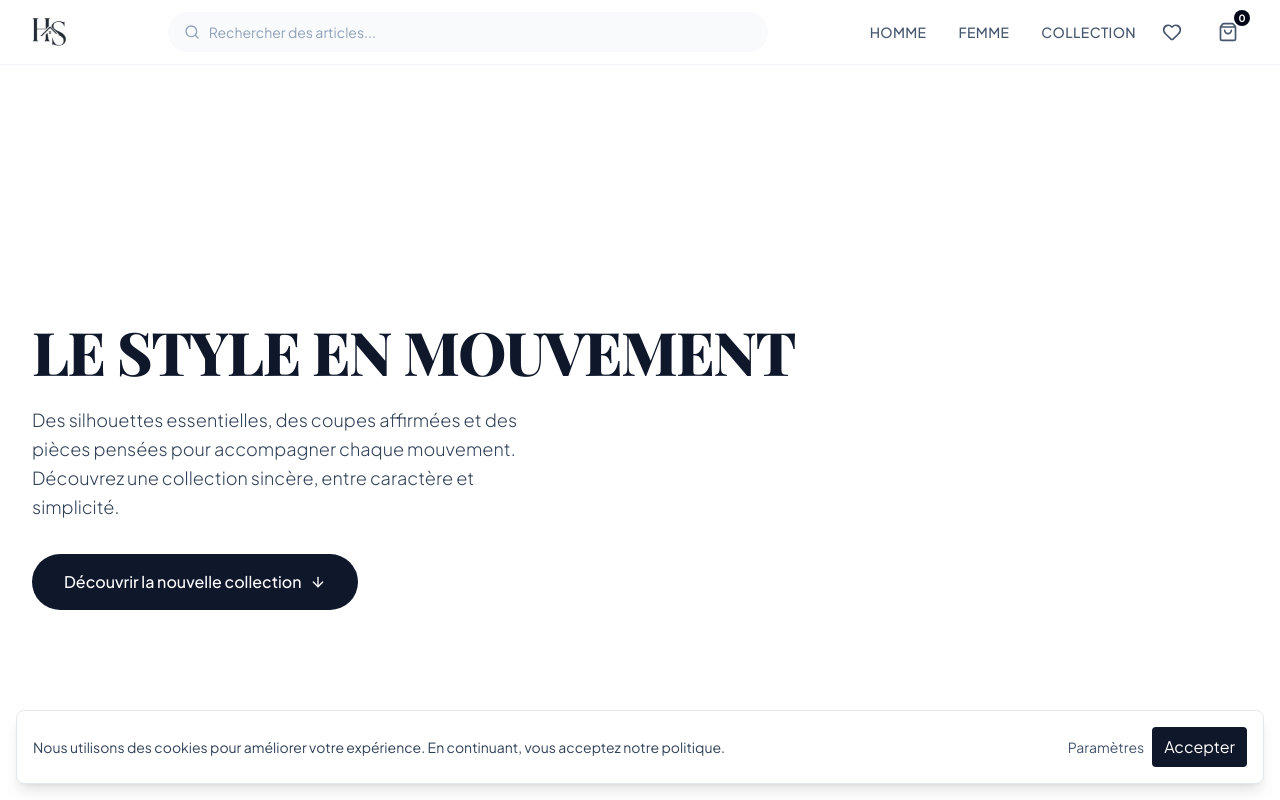
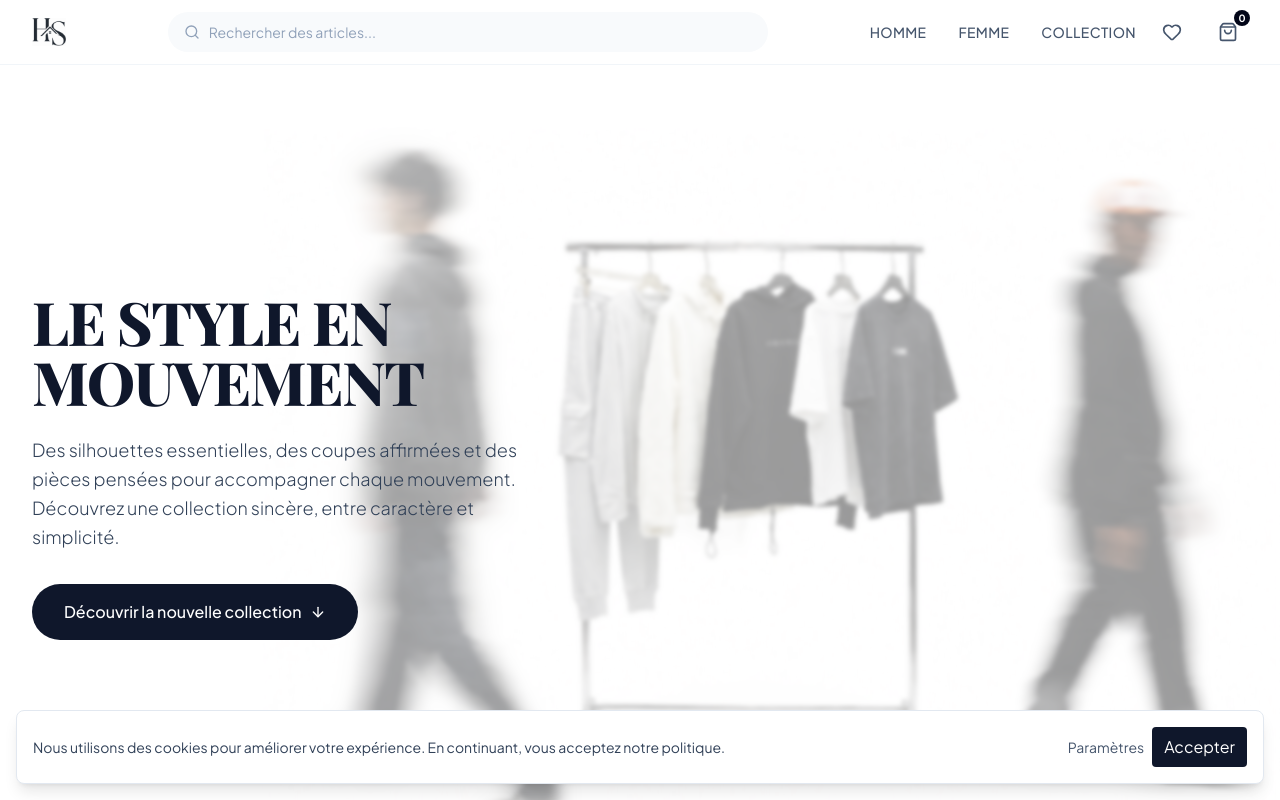
Before and after one commit to storehouseofstyle-blip/website, a Next.js app: page / in a window 1280 px wide. Shown: the top 800 px of the page. Built offline with nearby package versions, Linux system fonts and the light colour scheme; no server answers; the database is empty.

Commit message:
fix: balance hero overlay and desktop image

```diff
--- a/app/page.tsx
+++ b/app/page.tsx
@@ -92,8 +92,9 @@ export default async function HomePage() {
       <main>
         {/* SECTION 1 : HERO BANNER (Style minimaliste et impactant) */}
         <section className="relative isolate flex h-[100svh] items-center overflow-hidden bg-white">
-          <div className="absolute inset-0 z-10 flex items-center">
-            <div className="flex min-h-full w-full max-w-none flex-col justify-center bg-white/60 px-4 py-4 backdrop-blur-[2px] sm:px-6 sm:bg-white sm:py-6 lg:px-8">
+          <div className="absolute inset-0 z-10 flex items-center bg-white/60 backdrop-blur-[2px]">
+            <div className="mx-auto flex min-h-full w-full max-w-7xl flex-col justify-center px-4 sm:px-6 lg:px-8">
+              <div className="flex max-w-xl flex-col justify-center py-4 sm:py-6 sm:pr-8">
               <h1 className="text-5xl sm:text-6xl font-extrabold tracking-tight text-slate-900 mb-6 leading-none uppercase">
                 Le style en mouvement
               </h1>
@@ -108,6 +109,7 @@ export default async function HomePage() {
                   Découvrir la nouvelle collection
                   <ArrowDownIcon className="w-4 h-4" />
                 </Link>
+              </div>
               </div>
             </div>
           </div>
@@ -125,7 +127,7 @@ export default async function HomePage() {
               src="/man/man-princ5.png"
               alt="House of style new collection"
               fill
-              className="hidden object-cover object-center md:block"
+              className="hidden object-contain object-center md:block"
               priority
               sizes="(min-width: 768px) 100vw"
             />
```
